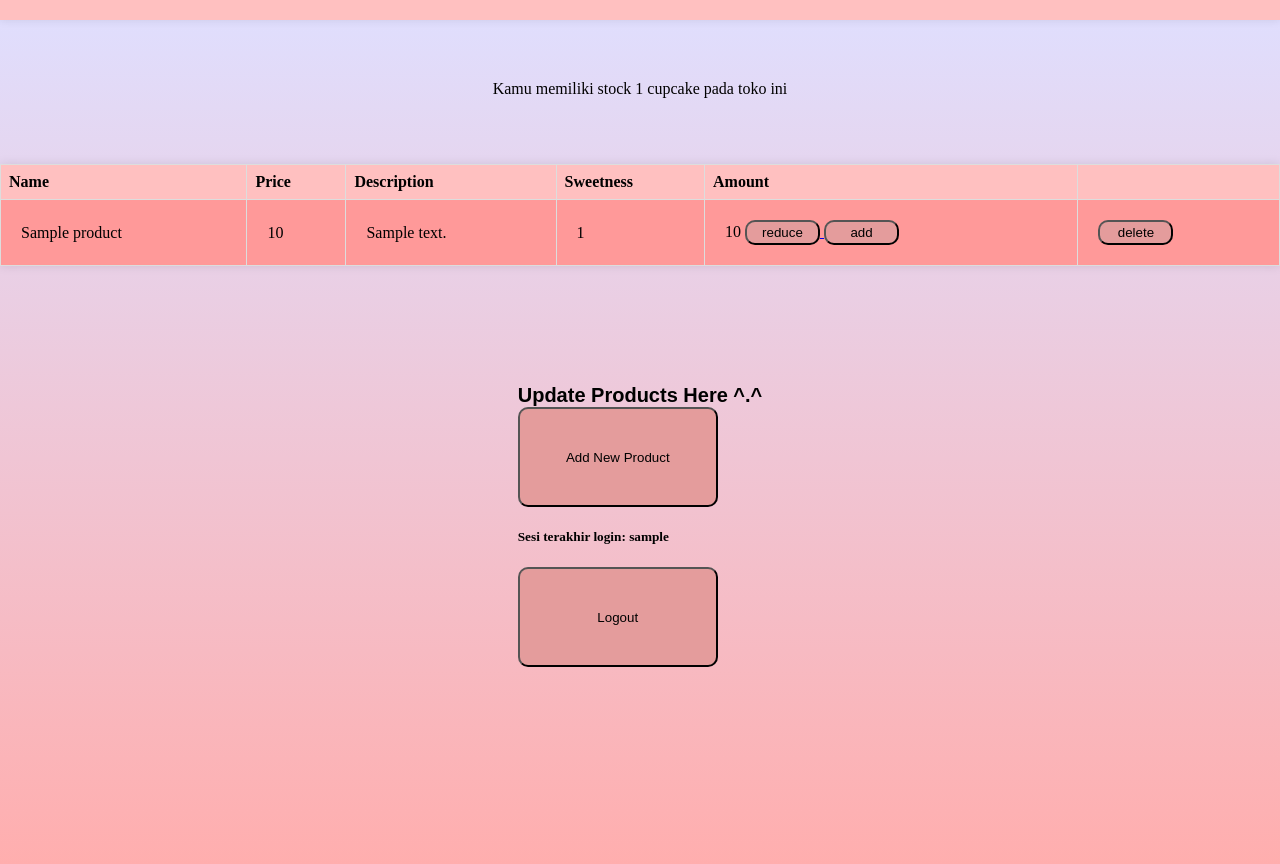
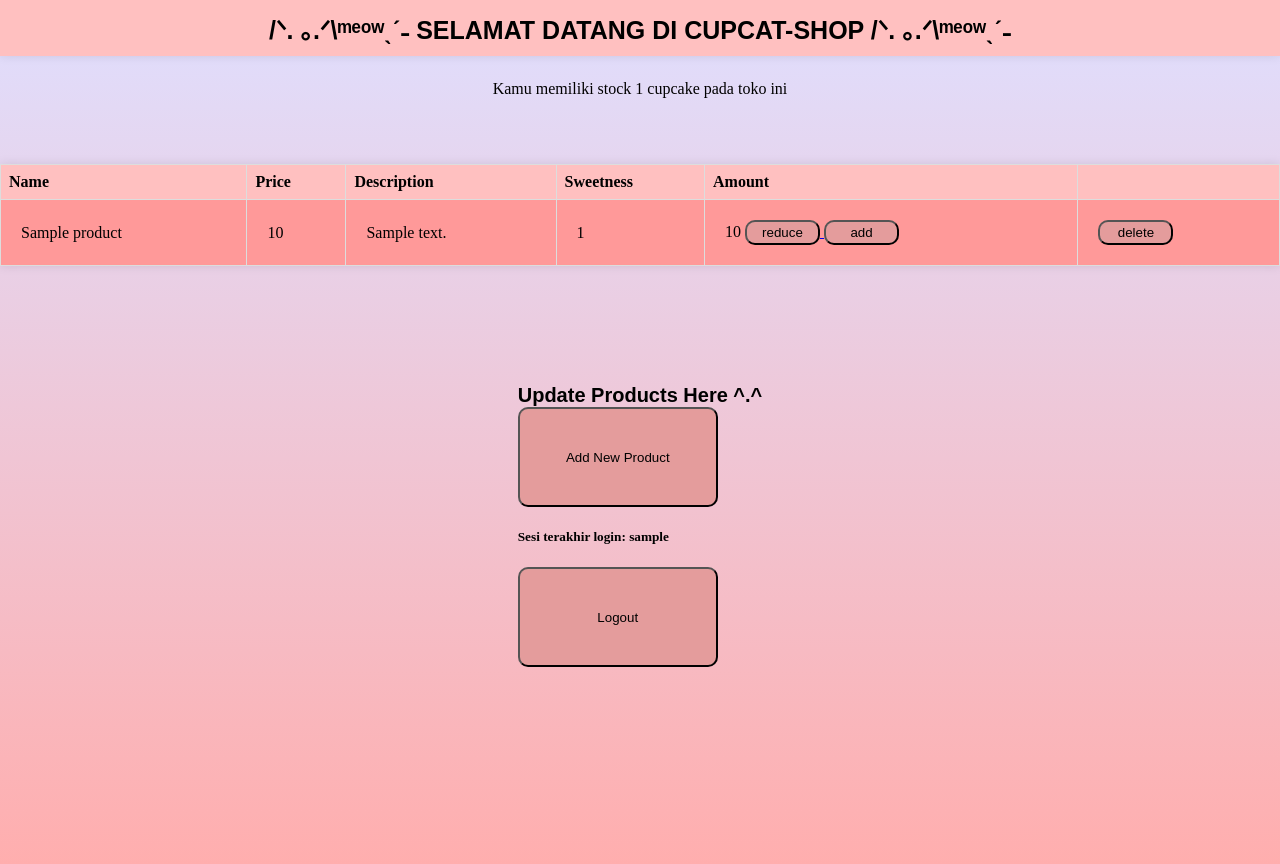
Before and after one commit to kayzaazr/cupcat-shop, a Django app: template main/templates/main.html in a window 1280 px wide. Run offline with Django 4.2, Linux system fonts and the light colour scheme; tables that the repository leaves empty hold one stand-in row (values such as "Sample post"); the template is opened without the code that fills it: values that come from a table or form of the project are taken from there, most other values are stand-ins (such as "Sample title", 1, 10 or a date in 2020).

Commit message:
Final tugas 5

```diff
--- a/main/templates/main.html
+++ b/main/templates/main.html
@@ -108,7 +108,7 @@
 <body>
   <div class='container'>
     <header>
-
+      /ᐠ. ｡.ᐟ\ᵐᵉᵒʷˎˊ˗ SELAMAT DATANG DI CUPCAT-SHOP /ᐠ. ｡.ᐟ\ᵐᵉᵒʷˎˊ˗
     </header>
 
     <p> Kamu memiliki stock {{ products.count }} cupcake pada toko ini</p>
```
